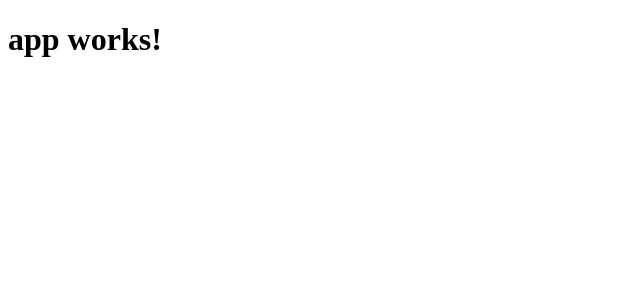
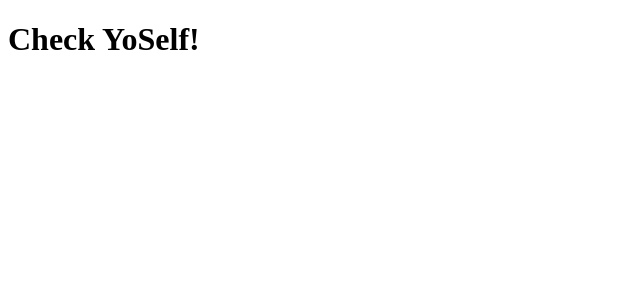
Before and after one commit to danlauby/check-yourself, an Angular app: page / in a window 1280 px wide. Shown: the top 300 px of the page, without its empty margins (0-640 px from the left). Built offline with nearby package versions, Linux system fonts and the light colour scheme.

Commit message:
Hard code instantiated entries in root component

```diff
--- a/src/app/app.component.ts
+++ b/src/app/app.component.ts
@@ -1,4 +1,6 @@
 import { Component } from '@angular/core';
+import { Entry } from './entry.model';
+
 
 @Component({
   selector: 'app-root',
@@ -6,5 +8,12 @@ import { Component } from '@angular/core';
   styleUrls: ['./app.component.css']
 })
 export class AppComponent {
-  title = 'app works!';
+  title = 'Check YoSelf!';
+  selectedEntry = null;
+
+  masterEntryList: Entry[] = [
+    new Entry('Pizza', 'Had pepperoni and cheese toppings. I ate a whole XL myself, yum.', 2543),
+    new Entry('Lime', 'Enjoyed a wedge of lime in my Corona. Feeling good about my diet!', 28),
+    new Entry('Top Ramen', 'One helping and was light on the seasoning. A well rounded diet for a student.', 654),
+  ];
 }
```
